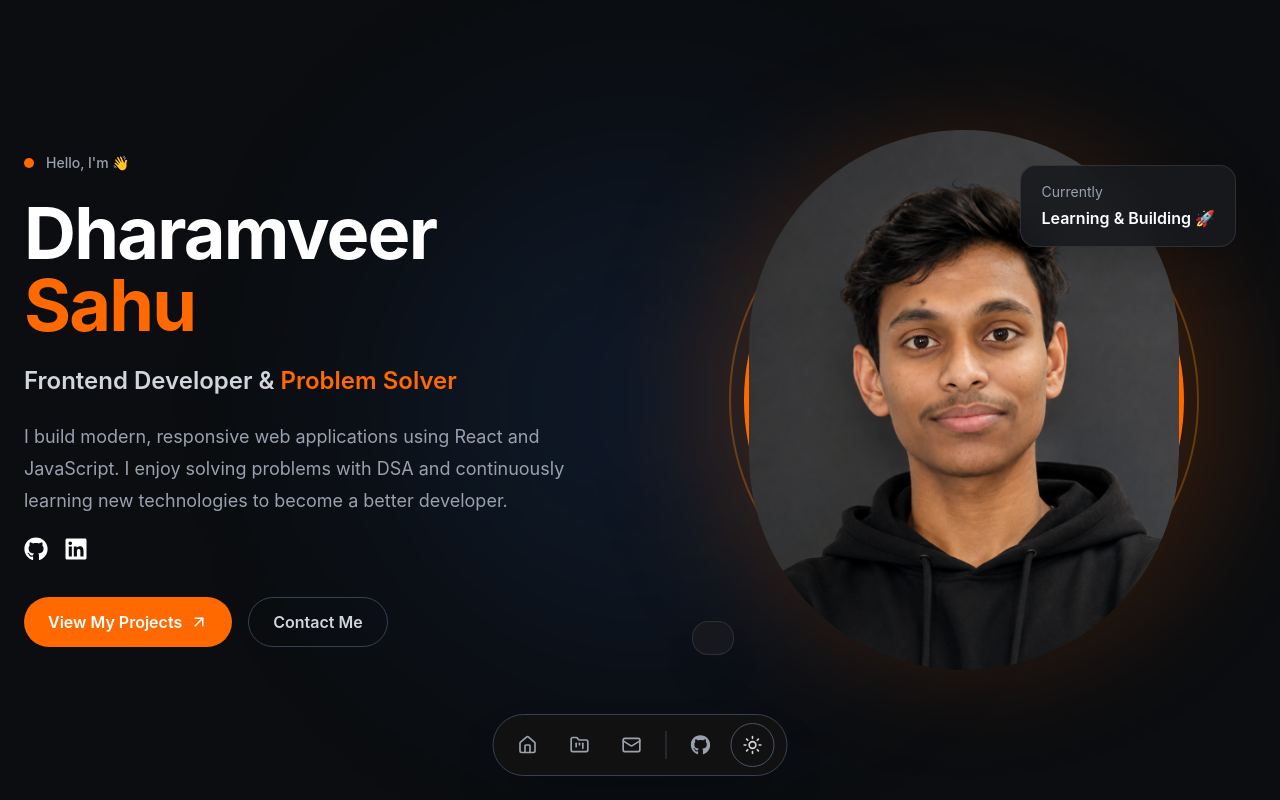
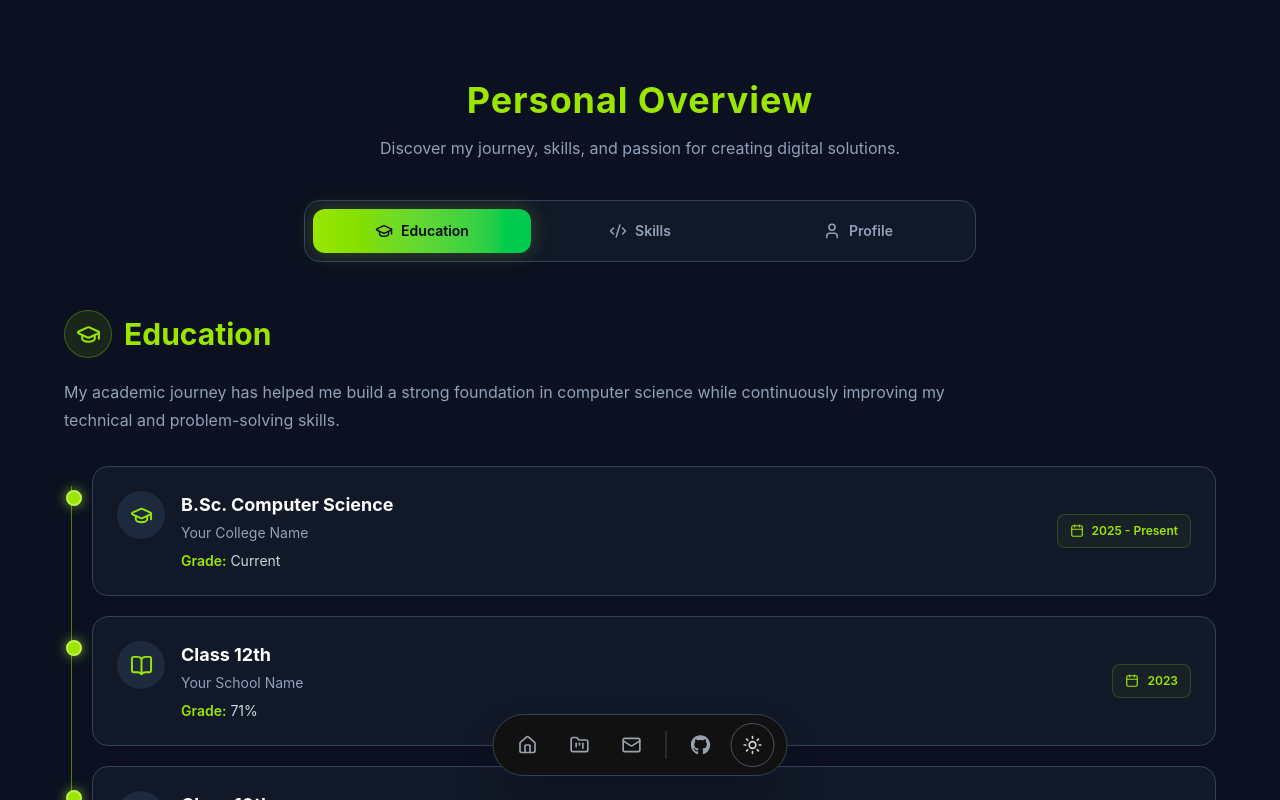
Before and after one commit to dharamveersahu18/Dev-Portfolio, a React app: page / in a window 1280 px wide. Shown: the top 800 px of the page. Built offline with nearby package versions, Linux system fonts and the light colour scheme; the HTML template or start-up script is replaced by a standard one.

Commit message:
added  About Section and theme color change of hero section

```diff
--- a/src/App.jsx
+++ b/src/App.jsx
@@ -1,4 +1,5 @@
 
+import About from "./components/About";
 import BottomNavbar from "./components/BottomNavbar/BottomNavbar";
 import Hero from "./components/Hero";
 
@@ -9,6 +10,9 @@ function App() {
       <main>
         {/* Your sections */}
 
+        <section id="about" className="min-h-screen">
+   <About />
+        </section>
 
         <section id="home" className="min-h-screen">
       <Hero />
--- /dev/null
+++ b/src/components/About.jsx
@@ -0,0 +1,280 @@
+import { useState } from "react";
+import {
+  GraduationCap,
+  Code2,
+  User,
+  Calendar,
+  School,
+  BookOpen,
+} from "lucide-react";
+
+const education = [
+  {
+    title: "B.Sc. Computer Science",
+    institute: "Your College Name",
+    year: "2025 - Present",
+    grade: "Current",
+    icon: GraduationCap,
+  },
+  {
+    title: "Class 12th",
+    institute: "Your School Name",
+    year: "2023",
+    grade: "71%",
+    icon: BookOpen,
+  },
+  {
+    title: "Class 10th",
+    institute: "Your School Name",
+    year: "2021",
+    grade: "74%",
+    icon: BookOpen,
+  },
+];
+
+const skills = [
+  "HTML",
+  "CSS",
+  "JavaScript",
+  "React",
+  "Tailwind CSS",
+  "Git",
+  "GitHub",
+  "Appwrite",
+  "C++",
+  "Java",
+];
+
+function About() {
+  const [activeTab, setActiveTab] = useState("education");
+
+  return (
+    <section
+      id="about"
+      className="min-h-screen bg-[#0B1120] px-4 py-20 text-slate-200 sm:px-6"
+    >
+      {/* Heading */}
+      <div className="mx-auto max-w-6xl text-center">
+        <h2 className="text-3xl font-bold tracking-wide text-lime-400 sm:text-4xl">
+          Personal Overview
+        </h2>
+
+        <p className="mt-4 text-sm text-slate-400 sm:text-base">
+          Discover my journey, skills, and passion for creating digital
+          solutions.
+        </p>
+      </div>
+
+      {/* Tabs */}
+      <div className="mx-auto mt-10 flex max-w-2xl rounded-2xl border border-slate-700 bg-[#111827] p-2">
+        <TabButton
+          active={activeTab === "education"}
+          onClick={() => setActiveTab("education")}
+          icon={<GraduationCap size={18} />}
+        >
+          Education
+        </TabButton>
+
+        <TabButton
+          active={activeTab === "skills"}
+          onClick={() => setActiveTab("skills")}
+          icon={<Code2 size={18} />}
+        >
+          Skills
+        </TabButton>
+
+        <TabButton
+          active={activeTab === "profile"}
+          onClick={() => setActiveTab("profile")}
+          icon={<User size={18} />}
+        >
+          Profile
+        </TabButton>
+      </div>
+
+      {/* Content */}
+      <div className="mx-auto mt-12 max-w-6xl">
+        {activeTab === "education" && <Education />}
+
+        {activeTab === "skills" && <Skills />}
+
+        {activeTab === "profile" && <Profile />}
+      </div>
+    </section>
+  );
+}
+
+/* ---------------- TAB BUTTON ---------------- */
+
+function TabButton({ active, onClick, icon, children }) {
+  return (
+    <button
+      onClick={onClick}
+      className={`flex flex-1 items-center justify-center gap-2 rounded-xl px-3 py-3 text-sm font-semibold transition-all duration-300 ${
+        active
+          ? "bg-gradient-to-r from-lime-400 to-green-500 text-slate-950 shadow-[0_0_20px_rgba(163,230,53,0.25)]"
+          : "text-slate-400 hover:bg-slate-800 hover:text-white"
+      }`}
+    >
+      {icon}
+      {children}
+    </button>
+  );
+}
+
+/* ---------------- EDUCATION ---------------- */
+
+function Education() {
+  return (
+    <div>
+      <div className="mb-8">
+        <div className="flex items-center gap-3">
+          <div className="flex h-12 w-12 items-center justify-center rounded-full border border-lime-400/30 bg-lime-400/10 text-lime-400">
+            <GraduationCap size={25} />
+          </div>
+
+          <h3 className="text-3xl font-bold text-lime-400">
+            Education
+          </h3>
+        </div>
+
+        <p className="mt-5 max-w-4xl text-sm leading-7 text-slate-400 sm:text-base">
+          My academic journey has helped me build a strong foundation in
+          computer science while continuously improving my technical and
+          problem-solving skills.
+        </p>
+      </div>
+
+      {/* Timeline */}
+      <div className="relative space-y-5 pl-7">
+        {/* Timeline line */}
+        <div className="absolute bottom-5 left-[7px] top-5 w-px bg-lime-400/50" />
+
+        {education.map((item, index) => {
+          const Icon = item.icon;
+
+          return (
+            <div key={index} className="relative">
+              {/* Timeline dot */}
+              <div className="absolute -left-[26px] top-6 h-4 w-4 rounded-full border-2 border-lime-300 bg-lime-400 shadow-[0_0_12px_rgba(163,230,53,0.7)]" />
+
+              {/* Card */}
+              <div className="group rounded-2xl border border-slate-700 bg-[#111827] p-5 transition-all duration-300 hover:-translate-y-1 hover:border-lime-400/40 hover:shadow-[0_10px_35px_rgba(0,0,0,0.25)] sm:p-6">
+                <div className="flex flex-col gap-5 sm:flex-row sm:items-center sm:justify-between">
+                  <div className="flex items-start gap-4">
+                    <div className="hidden h-12 w-12 shrink-0 items-center justify-center rounded-full bg-slate-800 text-lime-400 sm:flex">
+                      <Icon size={23} />
+                    </div>
+
+                    <div>
+                      <h4 className="text-base font-bold text-white sm:text-lg">
+                        {item.title}
+                      </h4>
+
+                      <p className="mt-1 text-sm text-slate-400">
+                        {item.institute}
+                      </p>
+
+                      <p className="mt-2 text-sm">
+                        <span className="font-semibold text-lime-400">
+                          Grade:
+                        </span>{" "}
+                        <span className="text-slate-300">{item.grade}</span>
+                      </p>
+                    </div>
+                  </div>
+
+                  {/* Year */}
+                  <div className="flex w-fit items-center gap-2 rounded-lg border border-lime-400/20 bg-lime-400/5 px-3 py-2 text-xs font-semibold text-lime-400">
+                    <Calendar size={14} />
+                    {item.year}
+                  </div>
+                </div>
+              </div>
+            </div>
+          );
+        })}
+      </div>
+    </div>
+  );
+}
+
+/* ---------------- SKILLS ---------------- */
+
+function Skills() {
+  return (
+    <div>
+      <div className="flex items-center gap-3">
+        <div className="flex h-12 w-12 items-center justify-center rounded-full border border-lime-400/30 bg-lime-400/10 text-lime-400">
+          <Code2 size={25} />
+        </div>
+
+        <h3 className="text-3xl font-bold text-lime-400">
+          Skills
+        </h3>
+      </div>
+
+      <p className="mt-5 text-slate-400">
+        Technologies and tools I use while building projects.
+      </p>
+
+      <div className="mt-8 grid grid-cols-2 gap-4 sm:grid-cols-3 md:grid-cols-4">
+        {skills.map((skill) => (
+          <div
+            key={skill}
+            className="rounded-xl border border-slate-700 bg-[#111827] px-4 py-5 text-center font-semibold text-slate-200 transition-all duration-300 hover:-translate-y-1 hover:border-lime-400/50 hover:text-lime-400"
+          >
+            {skill}
+          </div>
+        ))}
+      </div>
+    </div>
+  );
+}
+
+/* ---------------- PROFILE ---------------- */
+
+function Profile() {
+  return (
+    <div>
+      <div className="flex items-center gap-3">
+        <div className="flex h-12 w-12 items-center justify-center rounded-full border border-lime-400/30 bg-lime-400/10 text-lime-400">
+          <User size={25} />
+        </div>
+
+        <h3 className="text-3xl font-bold text-lime-400">
+          Profile
+        </h3>
+      </div>
+
+      <div className="mt-8 rounded-2xl border border-slate-700 bg-[#111827] p-6">
+        <p className="leading-8 text-slate-300">
+          I'm a passionate developer who enjoys building modern web
+          applications and solving programming problems. I focus on
+          continuously improving my development skills and creating
+          practical projects.
+        </p>
+
+        <div className="mt-6 grid gap-4 sm:grid-cols-2">
+          <Info title="Focus" value="Frontend Development" />
+          <Info title="Currently Learning" value="React & DSA" />
+          <Info title="Projects" value="Web Applications" />
+          <Info title="Goal" value="Software Developer" />
+        </div>
+      </div>
+    </div>
+  );
+}
+
+function Info({ title, value }) {
+  return (
+    <div className="rounded-xl border border-slate-700 bg-[#0B1120] p-4">
+      <p className="text-xs uppercase tracking-wider text-slate-500">
+        {title}
+      </p>
+      <p className="mt-1 font-semibold text-slate-200">{value}</p>
+    </div>
+  );
+}
+
+export default About;
--- a/src/components/Hero.jsx
+++ b/src/components/Hero.jsx
@@ -1,20 +1,7 @@
-import {
-  FaGithub,
-  FaLinkedin,
-  FaInstagram,
-  FaTwitter,
-  FaDiscord,
-  FaYoutube,
-} from "react-icons/fa";
+import { FaGithub, FaLinkedin } from "react-icons/fa";
+import { ArrowUpRight } from "lucide-react";
 
-import {
-
-Mail,
-ArrowUpRight,
-Code2,
-} from "lucide-react";
-
- import profile from '../assets/Profile.png'
+import profile from "../assets/Profile.png";
 
 function Hero() {
   return (
@@ -23,7 +10,7 @@ function Hero() {
       className="relative min-h-screen overflow-hidden bg-[#0b0d10] px-6 py-20 text-white"
     >
       {/* Background glow */}
-      <div className="absolute left-1/2 top-1/2 -z-0 h-[500px] w-[500px] -translate-x-1/2 -translate-y-1/2 rounded-full bg-blue-500/10 blur-[120px]" />
+      <div className="absolute left-1/2 top-1/2 -z-0 h-[500px] w-[500px] -translate-x-1/2 -translate-y-1/2 rounded-full bg-lime-400/10 blur-[120px]" />
 
       <div className="mx-auto flex min-h-[80vh] max-w-7xl items-center">
         <div className="grid w-full items-center gap-16 lg:grid-cols-2">
@@ -33,7 +20,7 @@ function Hero() {
 
             {/* Small intro */}
             <div className="mb-6 flex items-center gap-3">
-              <span className="h-2.5 w-2.5 rounded-full bg-orange-500" />
+              <span className="h-2.5 w-2.5 rounded-full bg-lime-400" />
 
               <p className="text-sm font-medium text-gray-400">
                 Hello, I'm 👋
@@ -45,7 +32,7 @@ function Hero() {
               Dharamveer
               <br />
 
-              <span className="text-orange-500">
+              <span className="text-lime-400">
                 Sahu
               </span>
             </h1>
@@ -53,7 +40,7 @@ function Hero() {
             {/* Role */}
             <h2 className="mt-6 text-xl font-semibold text-gray-300 sm:text-2xl">
               Frontend Developer &{" "}
-              <span className="text-orange-500">
+              <span className="text-lime-400">
                 Problem Solver
               </span>
             </h2>
@@ -67,12 +54,24 @@ function Hero() {
             </p>
 
             {/* Social Icons */}
-             <div className="flex gap-4 mt-5">
-      <a href="https://github.com/dharamveersahu18">
+            <div className="mt-6 flex gap-4">
+              <a
+                href="https://github.com/dharamveersahu18"
+                target="_blank"
+                rel="noopener noreferrer"
+                className="text-gray-400 transition-colors duration-300 hover:text-lime-400"
+                aria-label="GitHub"
+              >
                 <FaGithub size={24} />
               </a>
 
-      <a href="https://www.linkedin.com/in/dharamveer-sahu/">
+              <a
+                href="https://www.linkedin.com/in/dharamveer-sahu/"
+                target="_blank"
+                rel="noopener noreferrer"
+                className="text-gray-400 transition-colors duration-300 hover:text-lime-400"
+                aria-label="LinkedIn"
+              >
                 <FaLinkedin size={24} />
               </a>
             </div>
@@ -80,13 +79,10 @@ function Hero() {
             {/* CTA */}
             <div className="mt-9 flex flex-wrap gap-4">
 
+              {/* Projects */}
               <a
                 href="#projects"
-                className="group flex items-center gap-2 rounded-full
-                bg-orange-500 px-6 py-3
-                font-semibold text-white
-                transition-all duration-300
-                hover:bg-orange-600"
+                className="group flex items-center gap-2 rounded-full bg-gradient-to-r from-lime-400 to-green-500 px-6 py-3 font-semibold text-black transition-all duration-300 hover:scale-105 hover:shadow-lg hover:shadow-lime-400/20"
               >
                 View My Projects
 
@@ -96,31 +92,27 @@ function Hero() {
                 />
               </a>
 
+              {/* Contact */}
               <a
                 href="#contact"
-                className="rounded-full border border-gray-700
-                px-6 py-3 font-semibold text-gray-300
-                transition-all duration-300
-                hover:border-white hover:text-white"
+                className="rounded-full border border-gray-700 px-6 py-3 font-semibold text-gray-300 transition-all duration-300 hover:border-lime-400 hover:text-lime-400"
               >
                 Contact Me
               </a>
 
             </div>
-
           </div>
-
 
           {/* ================= RIGHT ================= */}
           <div className="relative flex min-h-[550px] items-center justify-center">
 
-  {/* Soft orange glow */}
+            {/* Soft lime glow */}
             <div
               className="
                 absolute
                 h-[320px] w-[320px]
                 rounded-full
-      bg-orange-500/20
+                bg-lime-400/20
                 blur-3xl
 
                 sm:h-[420px] sm:w-[420px]
@@ -128,13 +120,13 @@ function Hero() {
               "
             />
 
-  {/* Orange circle behind image */}
+            {/* Lime circle behind image */}
             <div
               className="
                 absolute
                 h-[280px] w-[280px]
                 rounded-full
-      bg-orange-500
+                bg-gradient-to-br from-lime-400 to-green-500
 
                 sm:h-[370px] sm:w-[370px]
                 lg:h-[440px] lg:w-[440px]
@@ -147,7 +139,7 @@ function Hero() {
                 absolute
                 h-[310px] w-[310px]
                 rounded-full
-      border-2 border-orange-400/30
+                border-2 border-lime-400/30
 
                 sm:h-[400px] sm:w-[400px]
                 lg:h-[470px] lg:w-[470px]
@@ -166,8 +158,10 @@ function Hero() {
                 justify-center
                 overflow-hidden
                 rounded-[40%]
+
                 sm:h-[470px]
                 sm:w-[370px]
+
                 lg:h-[540px]
                 lg:w-[430px]
               "
@@ -179,13 +173,13 @@ function Hero() {
                   h-full
                   w-full
                   object-cover
-    object-[center_20%]  /* Adjust vertical position (0% top, 100% bottom) */
+                  object-[center_20%]
                   rounded-full
                 "
               />
             </div>
 
-  {/* Experience Card */}
+            {/* Projects Card */}
             <div
               className="
                 absolute
@@ -205,24 +199,6 @@ function Hero() {
                 sm:left-5
               "
             >
-    {/* <div className="flex items-center gap-3"> */}
-
-      {/* <div
-        className="
-          flex
-          h-10
-          w-10
-          items-center
-          justify-center
-          rounded-full
-          bg-orange-500/10
-          text-orange-500
-        "
-      >
-        <Code2 size={20} />
-      </div> */}
-
-      {/* <div>
               <p className="text-xl font-bold text-white">
                 10+
               </p>
@@ -230,9 +206,6 @@ function Hero() {
               <p className="text-xs text-gray-400">
                 Projects Built
               </p>
-      </div> */}
-
-    {/* </div> */}
             </div>
 
             {/* Currently Learning Card */}
@@ -260,12 +233,12 @@ function Hero() {
               </p>
 
               <p className="mt-1 font-semibold text-white">
-      Learning & Building 🚀
+                Learning & Building{" "}
+                <span className="text-lime-400">🚀</span>
               </p>
             </div>
 
           </div>
-
         </div>
       </div>
     </section>
```
Lines whose indentation alone changed are shown as unchanged.
